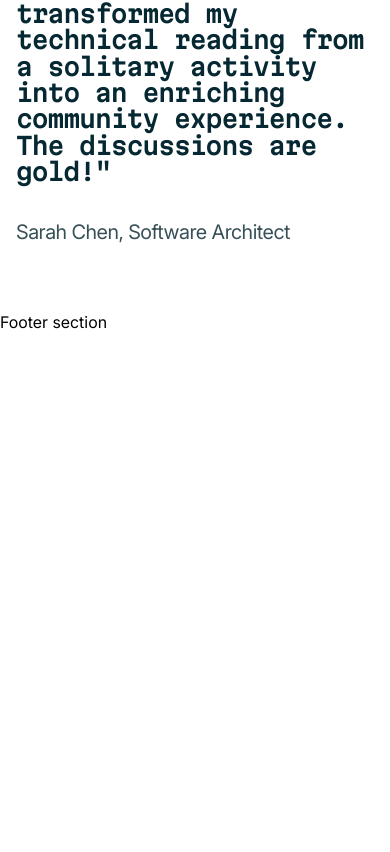
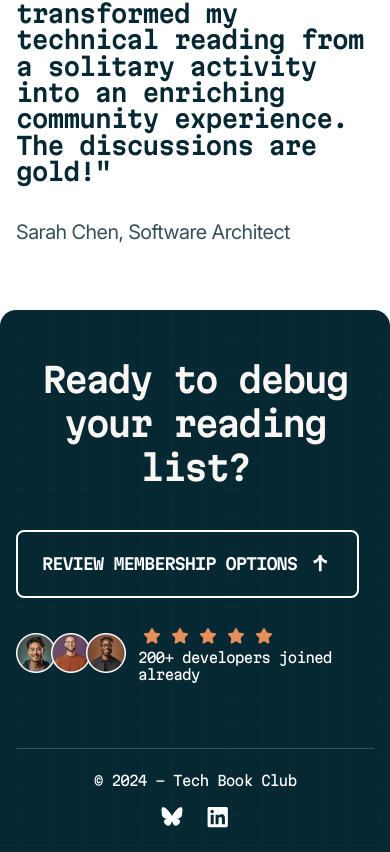
Before and after one commit to Cruse180795/Tech-Book-club-Landing-Page, a React (Vite) app: page / in a window 390 px wide. Shown: the part 2482-3334 px from the top of the page. Before the commit the page ends 2816 px from the top, so only its background shows below. Built offline with nearby package versions, Linux system fonts and the light colour scheme.

Commit message:
feat: add footer with mobile, tablet and desktop styling.

```diff
--- a/src/App.tsx
+++ b/src/App.tsx
@@ -1,6 +1,7 @@
 import ReadTogether from "./components/sections/ReadTogether";
 import MembershipOptions from "./components/sections/MembershipOptions";
 import Testimonial from "./components/sections/Testimonial";
+import Footer from "./components/sections/Footer";
 
 export default function App() {
   return (
@@ -25,7 +26,7 @@ export default function App() {
         <Testimonial />
       </main>
 
-      <footer>Footer section</footer>
+      <Footer />
     </>
   );
 }
--- /dev/null
+++ b/src/components/icons/ArrowUpIcon.tsx
@@ -0,0 +1,20 @@
+import type { IconProps } from "../../types";
+
+export default function ArrowUpIcon({ ...props }: IconProps) {
+  return (
+    <svg
+      xmlns="http://www.w3.org/2000/svg"
+      width={24}
+      height={25}
+      fill="none"
+      viewBox="0 0 24 25"
+      {...props}
+      aria-hidden="true"
+    >
+      <path
+        fill="#fff"
+        d="m3.96 8.742.72 3.12c1.224-.12 2.328-.504 3.264-1.2.936-.696 1.584-1.512 1.896-2.496v11.856h2.76V8.166c.672 1.944 2.688 3.48 5.16 3.696l.72-3.12c-3.384-.12-5.52-2.112-5.88-5.544H9.84c-.36 3.456-2.496 5.424-5.88 5.544Z"
+      />
+    </svg>
+  );
+}
--- /dev/null
+++ b/src/components/icons/BlueskyIcon.tsx
@@ -0,0 +1,20 @@
+import type { IconProps } from "../../types";
+
+export default function BlueskyIcon({ ...props }: IconProps) {
+  return (
+    <svg
+      xmlns="http://www.w3.org/2000/svg"
+      width={22}
+      height={23}
+      fill="none"
+      viewBox="0 0 22 23"
+      {...props}
+      aria-hidden="true"
+    >
+      <path
+        fill="currentColor"
+        d="M4.804 2.695c2.51 1.877 5.208 5.693 6.196 7.743.988-2.046 3.687-5.861 6.196-7.743 1.81-1.358 4.74-2.407 4.74.936 0 .666-.383 5.608-.606 6.411-.782 2.785-3.627 3.498-6.158 3.064 4.422.752 5.547 3.244 3.116 5.736-4.615 4.735-6.63-1.186-7.146-2.702-.073-.211-.112-.336-.142-.336-.03 0-.069.13-.142.336-.515 1.516-2.535 7.437-7.146 2.702-2.427-2.492-1.306-4.984 3.116-5.736-2.531.434-5.376-.28-6.153-3.068-.228-.804-.61-5.745-.61-6.411 0-3.343 2.93-2.294 4.739-.937v.005Z"
+      />
+    </svg>
+  );
+}
--- /dev/null
+++ b/src/components/icons/LinkedinIcon.tsx
@@ -0,0 +1,20 @@
+import type { IconProps } from "../../types";
+
+export default function LinkedinIcon({ ...props }: IconProps) {
+  return (
+    <svg
+      xmlns="http://www.w3.org/2000/svg"
+      width={18}
+      height={19}
+      fill="none"
+      viewBox="0 0 18 19"
+      {...props}
+      aria-hidden="true"
+    >
+      <path
+        fill="currentColor"
+        d="M16.25.772c.664 0 1.25.586 1.25 1.289v14.961c0 .703-.586 1.25-1.25 1.25H1.21c-.663 0-1.21-.547-1.21-1.25V2.061C0 1.358.547.772 1.21.772h15.04Zm-10.977 15v-8.32H2.695v8.32h2.578ZM3.984 6.28c.82 0 1.485-.664 1.485-1.485 0-.82-.664-1.523-1.485-1.523-.859 0-1.523.703-1.523 1.523S3.125 6.28 3.984 6.28ZM15 15.772v-4.57c0-2.227-.508-3.985-3.125-3.985-1.25 0-2.11.703-2.46 1.367h-.04V7.452h-2.46v8.32h2.577V11.67c0-1.093.195-2.148 1.563-2.148 1.328 0 1.328 1.25 1.328 2.188v4.062H15Z"
+      />
+    </svg>
+  );
+}
--- /dev/null
+++ b/src/components/sections/Footer.tsx
@@ -0,0 +1,78 @@
+import StarIcon from "../icons/StarIcon";
+import ArrowUpIcon from "../icons/ArrowUpIcon";
+import BlueskyIcon from "../icons/BlueskyIcon";
+import LinkedinIcon from "../icons/LinkedinIcon";
+import AvatarImage from "../../assets/images/image-avatars.webp";
+
+import FooterSocialLink from "../ui/FooterSocialLink";
+
+export default function Footer() {
+  const scrollToMembershipOptions = () => {
+    document.getElementById("MembershipOptions")?.scrollIntoView({ behavior: "smooth" });
+  };
+
+  return (
+    <footer
+      className="px-4 pt-12 space-y-16 rounded-t-2xl bg-neutral-900 md:px-8 md:pt-16 lg:px-33.75"
+      id="footer"
+    >
+      {/** Top of footer */}
+      <div className="space-y-10 lg:max-w-187.5 lg:mx-auto">
+        <h2 className="font-semibold font-martian text-34 leading-130 tracking-tight-3 text-center text-neutral-100 md:text-50">
+          Ready to debug your reading list?
+        </h2>
+
+        {/** Testimonials & button */}
+        <div className="space-y-6">
+          <button
+            type="button"
+            className="cursor-pointer transition-colors ease-in-out duration-500 px-6 py-5 rounded-lg border-2 border-neutral-0 flex items-center gap-x-3 md:mx-auto hover:bg-linear-to-r hover:from-neutral-700 hover:to-neutral-900 focus-visible:outline-2 focus-visible:outline-offset-4 focus-visible:outline-neutral-0"
+            onClick={scrollToMembershipOptions}
+          >
+            <span className="font-semibold font-martian leading-130 tracking-tight-2 uppercase text-neutral-0 md:text-lg">
+              Review membership options
+            </span>
+            <ArrowUpIcon className="size-6 shrink-0" />
+          </button>
+
+          {/** Testimonials */}
+          <div className="flex items-center gap-x-3 md:justify-center">
+            <img src={AvatarImage} alt="3 person avatars" height={40} width={110} />
+
+            <div>
+              {/* Rating Wrapper */}
+              <div className="flex items-center">
+                {[...Array(5)].map((_, i) => (
+                  <StarIcon key={i} className="size-7" />
+                ))}
+              </div>
+
+              {/** Testimonials text */}
+              <p className="font-martian text-sm leading-120 tracking-tight-2 text-neutral-0">
+                200+ developers joined already
+              </p>
+            </div>
+          </div>
+        </div>
+      </div>
+
+      {/** Bottom of footer */}
+      <div>
+        <hr className="border-t border-t-neutral-700" />
+        <div className="space-y-4 py-6 md:flex md:items-center md:justify-between md:space-y-0">
+          <p className="font-martian text-sm leading-120 tracking-tight-2 text-neutral-0 text-center">
+            © 2024 – Tech Book Club
+          </p>
+          <div className="flex items-center justify-center gap-x-6">
+            <FooterSocialLink href="https://bsky.app/" label="Visit our Bluesky profile">
+              <BlueskyIcon className="size-5.5 text-neutral-0 transition-colors ease-in-out duration-500 hover:text-neutral-300 cursor-pointer" />
+            </FooterSocialLink>
+            <FooterSocialLink href="https://www.linkedin.com/feed/" label="Visit our LinkedIn profile">
+              <LinkedinIcon className="size-5.5 text-neutral-0 transition-colors ease-in-out duration-500 hover:text-neutral-300 cursor-pointer" />
+            </FooterSocialLink>
+          </div>
+        </div>
+      </div>
+    </footer>
+  );
+}
--- a/src/components/sections/MembershipOptions.tsx
+++ b/src/components/sections/MembershipOptions.tsx
@@ -5,7 +5,10 @@ import MembershipCardButton from "../ui/MembershipCardButton";
 
 export default function MembershipOptions() {
   return (
-    <section className="px-4 space-y-6 md:space-y-10 lg:space-y-16 md:px-8 lg:px-58.75 container mx-auto">
+    <section
+      className="px-4 space-y-6 md:space-y-10 lg:space-y-16 md:px-8 lg:px-58.75 container mx-auto"
+      id="MembershipOptions"
+    >
       {/** Stacked on mobile, wraps on tablet, in a row on desktop */}
       <h2 className="text-neutral-900 font-martian font-semibold text-34 leading-130 tracking-tight-2 md:text-50 lg:text-center">
         Membership options
--- /dev/null
+++ b/src/components/ui/FooterSocialLink.tsx
@@ -0,0 +1,13 @@
+type FooterSocialLinkProps = {
+  href: string;
+  children: React.ReactNode;
+  label?: string;
+};
+
+export default function FooterSocialLink({ href, children, label }: FooterSocialLinkProps) {
+  return (
+    <a target="_blank" rel="noopener noreferrer" href={href} aria-label={label}>
+      {children}
+    </a>
+  );
+}
--- a/src/index.css
+++ b/src/index.css
@@ -26,6 +26,7 @@
 
     --leading-110: 110%;
     --leading-130: 130%;
+    --leading-120: 120%;
     --leading-140: 140%;
 }
 
@@ -58,6 +59,10 @@ blockquote p::after {
     content: "\0022";
 }
 
+#footer {
+    background-image: url("assets/images/pattern-dark-bg.svg");
+}
+
 .readTogetherListItem {
     @apply text-xl leading-140 tracking-tight-1 flex items-center gap-x-3.5 text-neutral-700;
 }
```
